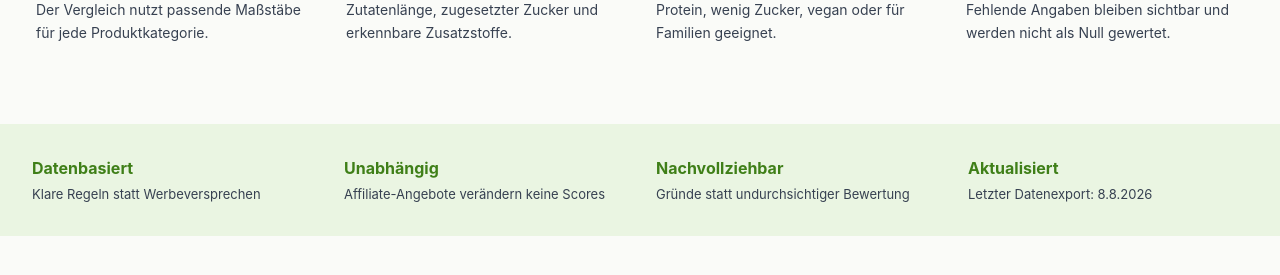
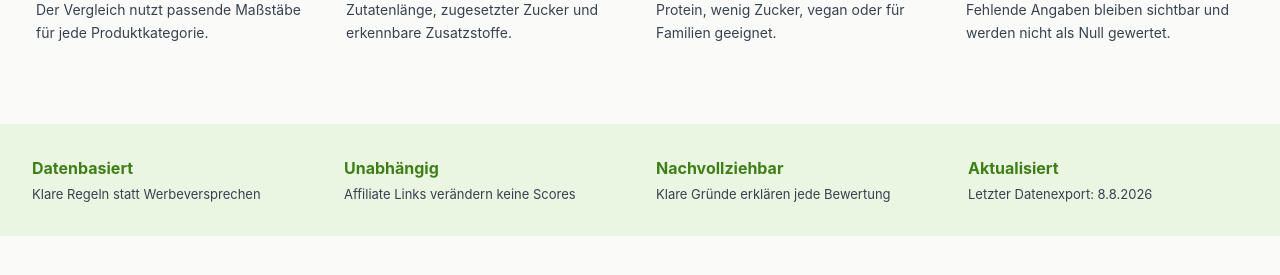
Before and after one commit to ThorfinnThor/FoodDecision, a Next.js app: page /de in a window 1280 px wide. Shown: the part 3008-3283 px from the top of the page. Built offline with nearby package versions, Linux system fonts and the light colour scheme; no server answers.

Commit message:
Polish brand principle copy

```diff
--- a/app/[locale]/page.tsx
+++ b/app/[locale]/page.tsx
@@ -96,7 +96,7 @@ export default async function Home({ params }: Props) {
         <article><span>04</span><h3>{pick(locale, "Datenqualität", "Data quality")}</h3><p>{pick(locale, "Fehlende Angaben bleiben sichtbar und werden nicht als Null gewertet.", "Missing values stay visible and are never treated as zero.")}</p></article>
       </div></section>
 
-      <section className="trust-strip" aria-label={pick(locale, "Unsere Grundsätze", "Our principles")}><div><strong>{pick(locale, "Datenbasiert", "Data-based")}</strong><span>{pick(locale, "Klare Regeln statt Werbeversprechen", "Clear rules, not marketing claims")}</span></div><div><strong>{pick(locale, "Unabhängig", "Independent")}</strong><span>{pick(locale, "Affiliate-Angebote verändern keine Scores", "Affiliate offers never change scores")}</span></div><div><strong>{pick(locale, "Nachvollziehbar", "Explainable")}</strong><span>{pick(locale, "Gründe statt undurchsichtiger Bewertung", "Reasons instead of opaque ratings")}</span></div><div><strong>{pick(locale, "Aktualisiert", "Updated")}</strong><span>{pick(locale, "Letzter Datenexport", "Latest data export")}: {updatedAt}</span></div></section>
+      <section className="trust-strip" aria-label={pick(locale, "Unsere Grundsätze", "Our principles")}><div><strong>{pick(locale, "Datenbasiert", "Based on data")}</strong><span>{pick(locale, "Klare Regeln statt Werbeversprechen", "Clear rules instead of marketing claims")}</span></div><div><strong>{pick(locale, "Unabhängig", "Independent")}</strong><span>{pick(locale, "Affiliate Links verändern keine Scores", "Affiliate links never change scores")}</span></div><div><strong>{pick(locale, "Nachvollziehbar", "Easy to understand")}</strong><span>{pick(locale, "Klare Gründe erklären jede Bewertung", "Clear reasons explain every rating")}</span></div><div><strong>{pick(locale, "Aktualisiert", "Updated")}</strong><span>{pick(locale, "Letzter Datenexport", "Latest data export")}: {updatedAt}</span></div></section>
 
       <section className="newsletter-section"><div><p className="eyebrow">{pick(locale, "Neue Kategorien und Vergleiche", "New categories and comparisons")}</p><h2>{pick(locale, "Der Katalog wächst direkt auf der Website", "The catalog grows directly on the website")}</h2><p>{pick(locale, "Neue Kategorien werden veröffentlicht, sobald genügend geprüfte Produkte für faire Vergleiche verfügbar sind.", "New categories are published when enough assessed products are available for fair comparisons.")}</p></div><Link className="primary-link" href={path("/data-quality")}>{pick(locale, "Katalogstatus ansehen", "View catalog status")}</Link></section>
     </main>
```
